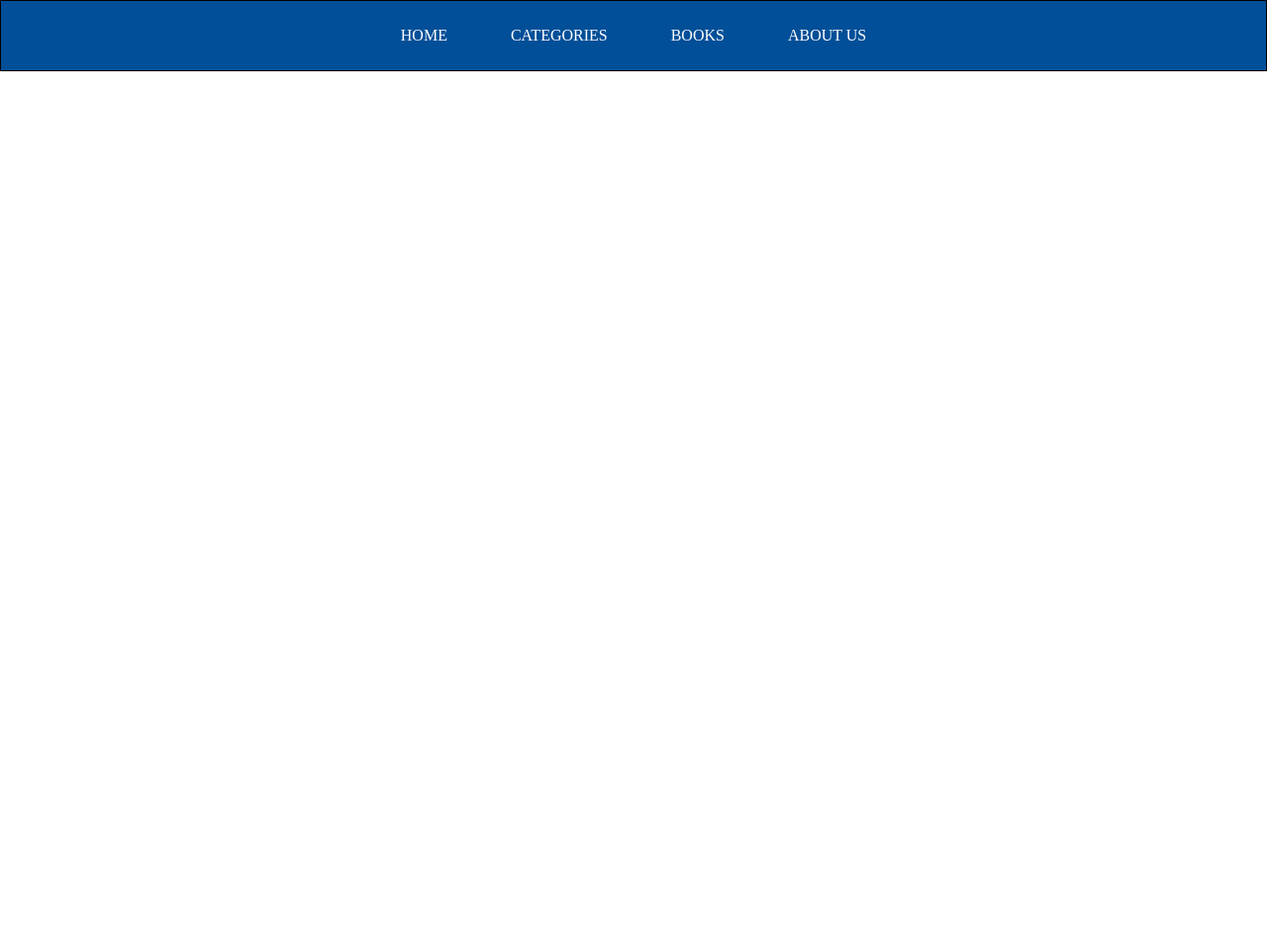
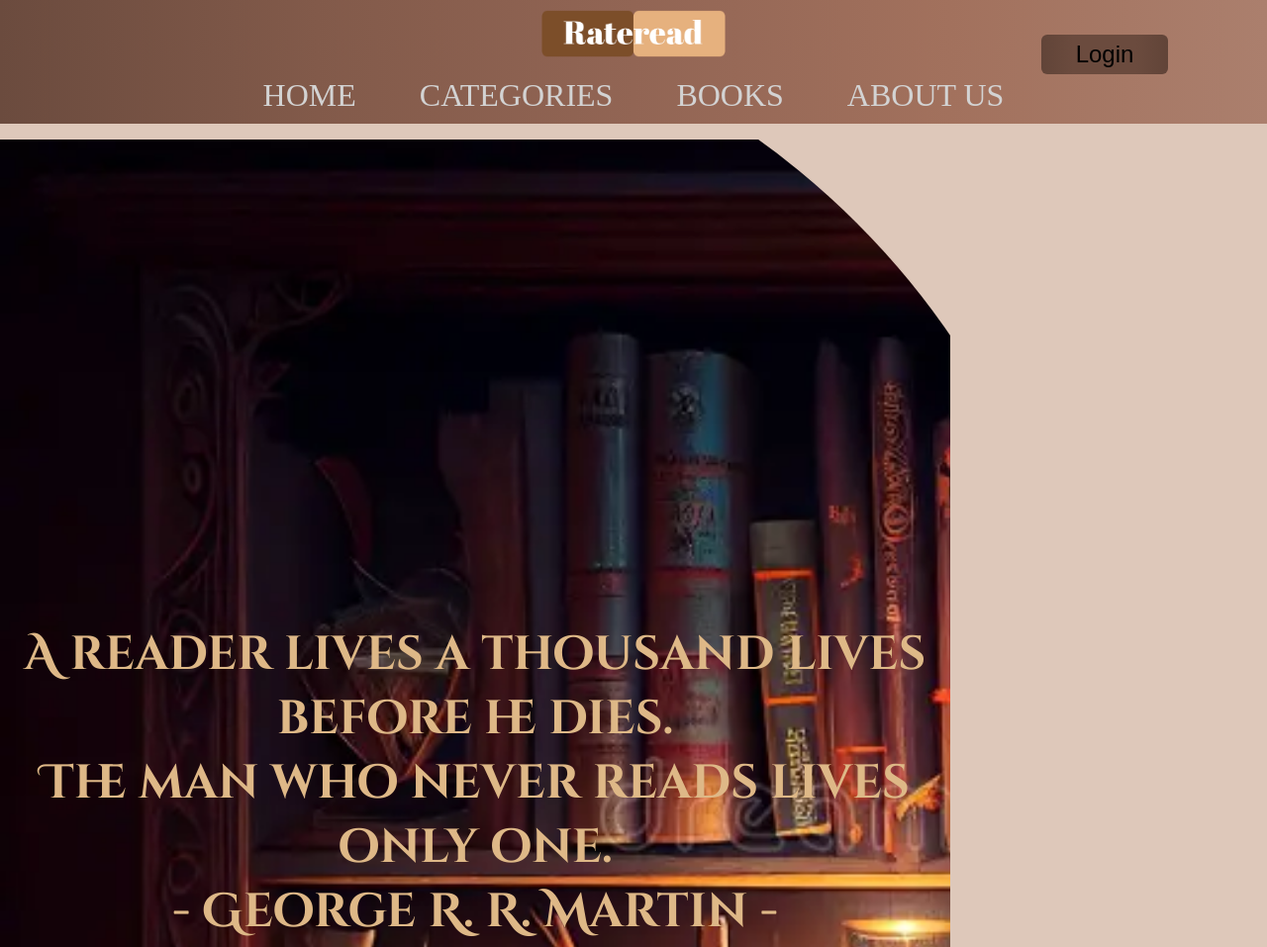
Before and after one commit to firkraagg/catalog-of-books, a plain HTML site: page index.html in a window 1280 px wide. Shown: the top 957 px of the page at 99% size. Before the commit the page ends 800 px from the top, so only its background shows below. Drawn offline with Linux system fonts and the light colour scheme.

Commit message:
home page WIP
more work on menu and home page

```diff
--- a/index.html
+++ b/index.html
@@ -7,15 +7,22 @@
 </head>
 <body>
     <header>
-        <div class="nav_menu">
+        <div class ="topbar">
+            <img class="logo" src="img/logo.png" alt="Website logo">
+            <button type="button">Login</button>
+        </div>
+        <nav class="nav_menu">
             <ul>
                 <li><a href="home">Home</a></li>
                 <li><a href="categories">Categories</a></li>
                 <li><a href="books">Books</a></li>
                 <li><a href="about_us">About us</a></li>
             </ul>
-        </div>
+        </nav>
     </header>
+    <div class="find_books">
+        <h1 class="citation">A reader lives a thousand lives before he dies.<br> The man who never reads lives only one.<br> - George R. R. Martin -</h1>
+    </div>
 
 </body>
 </html>
--- a/styles.css
+++ b/styles.css
@@ -1,31 +1,81 @@
+@import url('https://fonts.googleapis.com/css2?family=Cinzel+Decorative:wght@400;700&display=swap');
+
 body {
-    background-color: white;
+    background-color: #dec8ba;
     margin: 0;
 }
 
 header {
-    background-color: #004F98;
+    background: linear-gradient(to right, #6B4B3E 0%, #825a4a 25%, #926554 50%, #a2715d 75%, #ab7f6d 100% );
 }
 
 .nav_menu {
     text-align: center;
-    border: 1px solid;
 }
 
 ul {
     padding: 0;
 }
 
-li {
+.nav_menu li {
     display: inline-block;
     margin: 0 10px;
     padding: 10px 20px;
     border-radius: 5px;
+}
 
+.logo {
+    position: relative;
+    width: 15%;
+    top: 10px;
+    left: 50%;
+    transform: translate(-50%);
+}
+
+button {
+    position: absolute;
+    right: 100px;
+    top: 35px;
+    width: 10%;
+    height: 5%;
+    background: linear-gradient(to right, #614438 0%, #6b4b3e 25%, #6b4b3e 50%, #6b4b3e 75%, #614438 100%);
+    text-align: center;
+    font-size: x-large;
+    color: black;
+    border: none;
+    border-radius: 6px;
+    transition-duration: 0.4s;
+    &:hover {
+        background: linear-gradient(to right, #614438 0%, #614438 25%, #714f41 50%, #614438 75%, #614438 100%);
+        color: #dec8ba;
+    }
 }
 
 li a {
     text-decoration: none;
-    color: white;
+    color: lightgray;
     text-transform: uppercase;
+    font-size: xx-large;
+    &:hover {
+        color: white;
+    }
 }
+
+.find_books {
+    display: flex;
+    align-items: center;
+    width: 75%;
+    font-size: x-large;
+    background-image: url("img/bookshelf.jpg");
+    background-size: cover;
+    clip-path: circle(70% at 300px 50%);
+    z-index: -1;
+    height: max(1300px);
+    /*z-index: -1;*/
+}
+
+.citation {
+    font-family: "Cinzel Decorative", sans-serif;
+    text-align: center;
+    color: burlywood;
+}
```
Also changed, not shown: img/alt.jpg (added), img/book_logo.png (deleted), img/bookshelf.jpg (added), img/logo.png (added).
